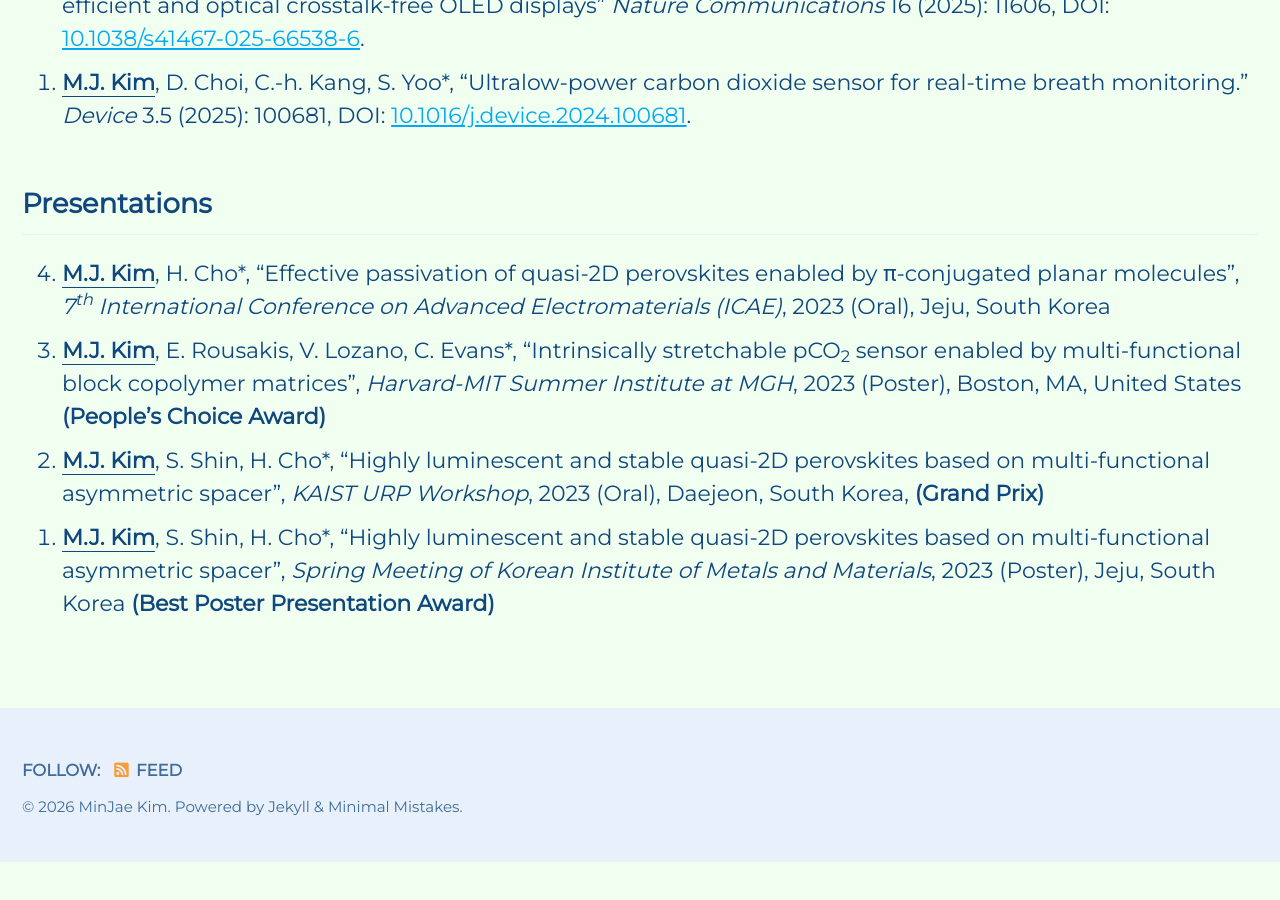
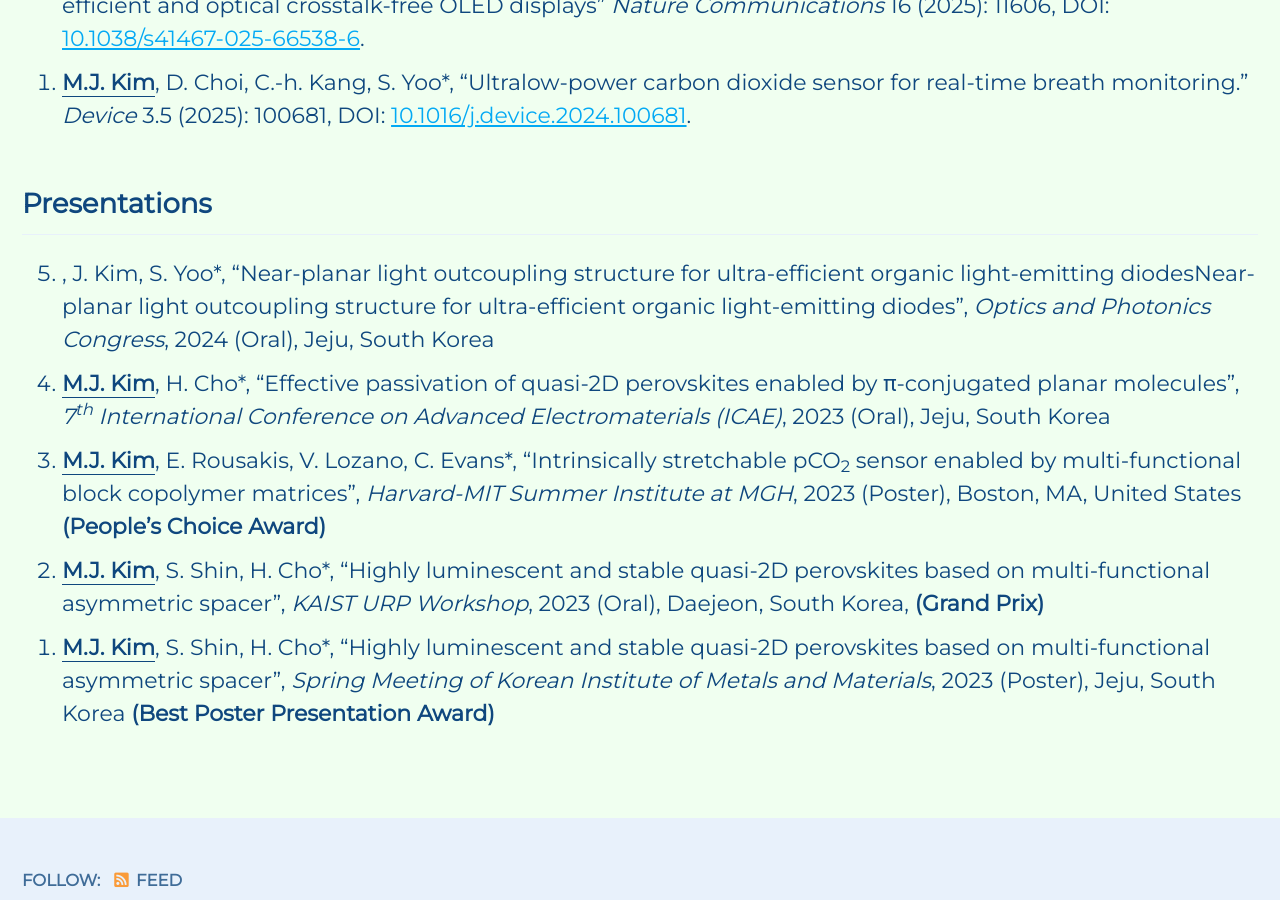
Before and after one commit to mj3259/mj3259.github.io, a Jekyll site: the page built from _pages/projects.md, in a window 1280 px wide and 900 px high, scrolled down 593 px. Built offline with Jekyll 4.4.1, drawn with Linux system fonts in a browser that asks for light colours; cached includes are drawn as plain includes; before the commit the page ends 1455 px from its top, so only the background shows below that.

Commit message:
Update projects.md

```diff
--- a/_pages/projects.md
+++ b/_pages/projects.md
@@ -45,6 +45,7 @@ feature_row1:
 
 
 ## Presentations
+1. , J. Kim, S. Yoo*, "Near-planar light outcoupling structure for ultra-efficient organic light-emitting diodesNear-planar light outcoupling structure for ultra-efficient organic light-emitting diodes", _Optics and Photonics Congress_, 2024 (Oral), Jeju, South Korea
 1. **<u>M.J. Kim</u>**, H. Cho*, "Effective passivation of quasi-2D perovskites enabled by π-conjugated planar molecules", _7<sup>th</sup> International Conference on Advanced Electromaterials (ICAE)_, 2023 (Oral), Jeju, South Korea
 1. **<u>M.J. Kim</u>**, E. Rousakis, V. Lozano, C. Evans*, "Intrinsically stretchable pCO<sub>2</sub> sensor enabled by multi-functional block copolymer matrices", _Harvard-MIT Summer Institute at MGH_, 2023 (Poster), Boston, MA, United States __(People's Choice Award)__
 1. **<u>M.J. Kim</u>**, S. Shin, H. Cho*, "Highly luminescent and stable quasi-2D perovskites based on multi-functional asymmetric spacer", _KAIST URP Workshop_, 2023 (Oral), Daejeon, South Korea, __(Grand Prix)__
```
